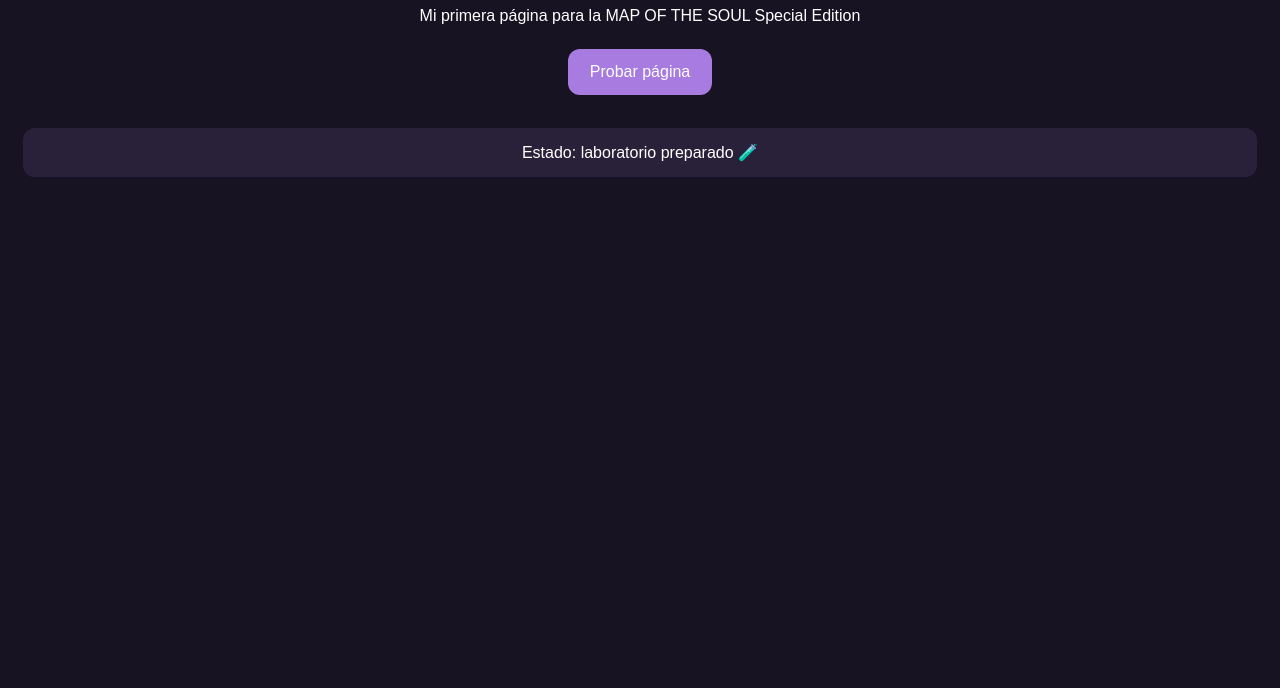
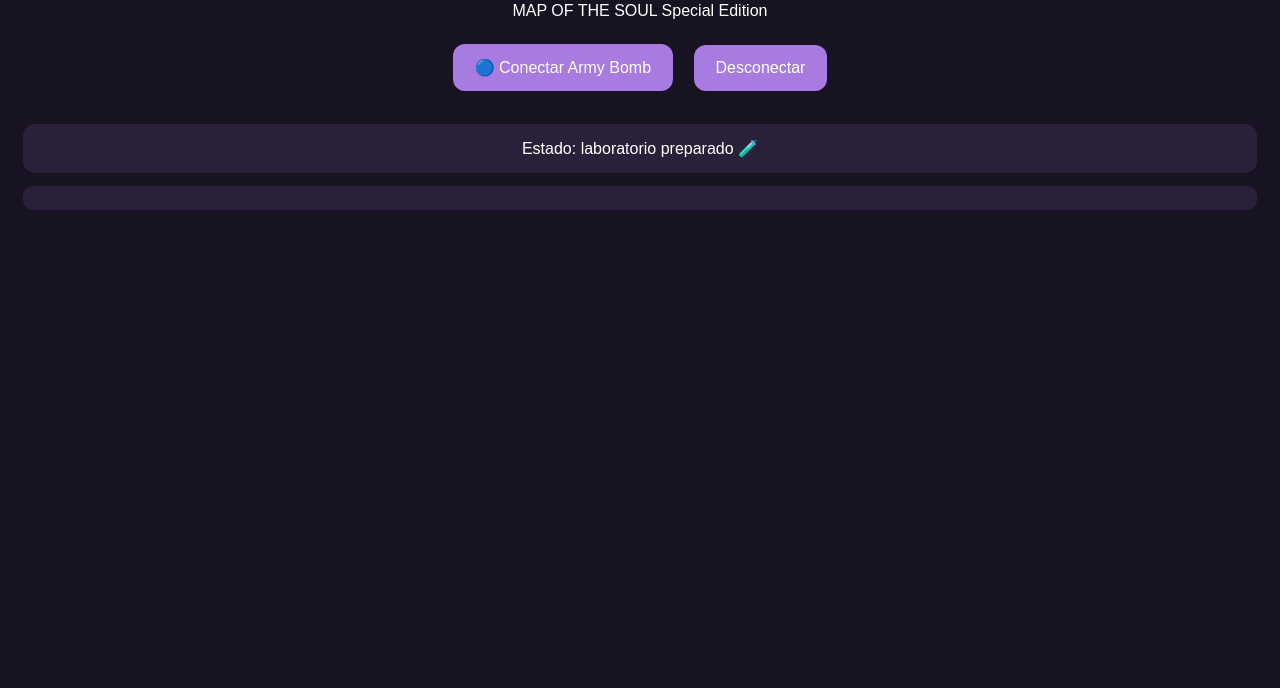
Before and after one commit to manuelsamahdy-star/army-bomb-lab, a plain HTML site: page army-bomb-lab.html in a window 1280 px wide. Shown: the part 112-800 px from the top of the page. Drawn offline with Linux system fonts and the light colour scheme.

Commit message:
Add files via upload

```diff
--- a/army-bomb-lab.html
+++ b/army-bomb-lab.html
@@ -4,15 +4,20 @@
 <meta charset="UTF-8">
 <meta name="viewport" content="width=device-width, initial-scale=1">
 <title>ARMY BOMB LAB</title>
+
 <style>
 body {
   background: #171323;
   color: white;
   font-family: Arial, sans-serif;
   text-align: center;
-  padding: 30px 15px;
+  padding: 25px 15px;
 }
-h1 { color: #c7a5ff; }
+
+h1 {
+  color: #c7a5ff;
+}
+
 button {
   background: #a77bdf;
   color: white;
@@ -21,23 +26,113 @@ button {
   padding: 14px 22px;
   font-size: 16px;
   margin: 8px;
+  cursor: pointer;
 }
+
 #status {
   margin-top: 25px;
   padding: 15px;
   background: #292139;
   border-radius: 12px;
+  overflow-wrap: anywhere;
+}
+
+pre {
+  white-space: pre-wrap;
+  overflow-wrap: anywhere;
+  text-align: left;
+  background: #292139;
+  padding: 12px;
+  border-radius: 10px;
 }
 </style>
 </head>
+
 <body>
+
 <h1>💜 ARMY BOMB LAB 💜</h1>
-<p>Mi primera página para la MAP OF THE SOUL Special Edition</p>
 
-<button onclick="alert('¡Nuestra página funciona! 💜')">
-Probar página
-</button>
+<p>MAP OF THE SOUL Special Edition</p>
+
+<button onclick="connectBomb()">🔵 Conectar Army Bomb</button>
+<button onclick="disconnectBomb()">Desconectar</button>
 
 <div id="status">Estado: laboratorio preparado 🧪</div>
+
+<pre id="info"></pre>
+
+<script>
+const SERVICE_UUID =
+"00010203-0405-0607-0809-0a0b0c0d1911";
+
+const CHAR1_UUID =
+"00010203-0405-0607-0809-0a0b0c0d2b19";
+
+const CHAR2_UUID =
+"00010203-0405-0607-0809-0a0b0c0d2b18";
+
+let device;
+let server;
+
+function showStatus(message) {
+  document.getElementById("status").textContent =
+    "Estado: " + message;
+}
+
+function bytesToHex(value) {
+  return Array.from(new Uint8Array(value))
+    .map(b => b.toString(16).padStart(2, "0"))
+    .join(" ");
+}
+
+async function connectBomb() {
+  document.getElementById("info").textContent = "";
+
+  if (!navigator.bluetooth) {
+    showStatus("Bluetooth no está disponible en este navegador 😢");
+    return;
+  }
+
+  try {
+    showStatus("Buscando Army Bomb... 🔍");
+
+    device = await navigator.bluetooth.requestDevice({
+      filters: [{ services: [SERVICE_UUID] }]
+    });
+
+    showStatus("Dispositivo encontrado. Conectando...");
+
+    server = await device.gatt.connect();
+
+    const service = await server.getPrimaryService(SERVICE_UUID);
+
+    const char1 = await service.getCharacteristic(CHAR1_UUID);
+    const char2 = await service.getCharacteristic(CHAR2_UUID);
+
+    const value1 = await char1.readValue();
+    const value2 = await char2.readValue();
+
+    document.getElementById("info").textContent =
+      "Dispositivo: " + device.name + "\n\n" +
+      "Característica 2b19: " + bytesToHex(value1.buffer) + "\n" +
+      "Característica 2b18: " + bytesToHex(value2.buffer);
+
+    showStatus("¡Conectada! 💜");
+
+  } catch (error) {
+    showStatus("Error: " + error.message);
+  }
+}
+
+function disconnectBomb() {
+  if (device && device.gatt.connected) {
+    device.gatt.disconnect();
+  }
+
+  showStatus("Desconectada");
+  document.getElementById("info").textContent = "";
+}
+</script>
+
 </body>
 </html>
```
